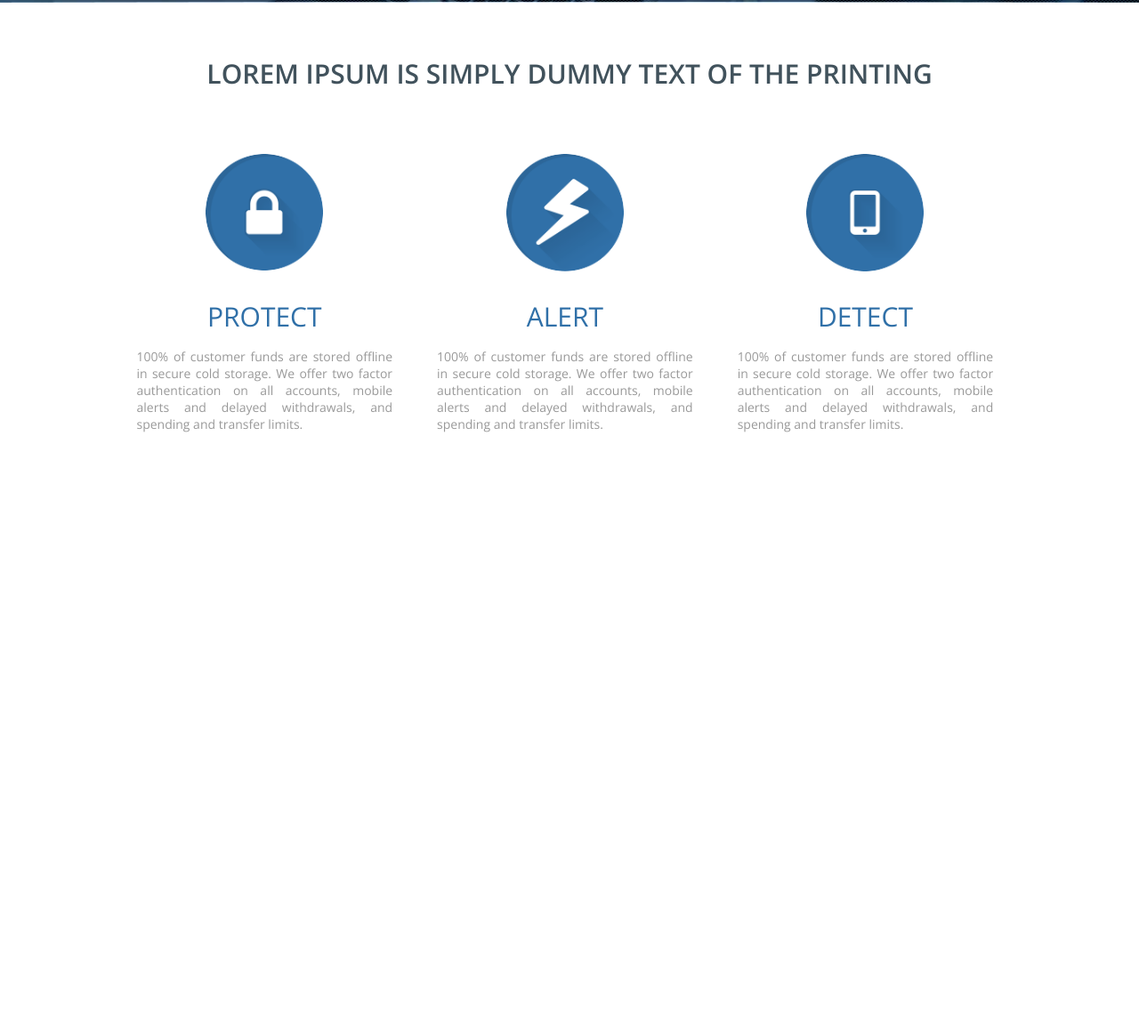
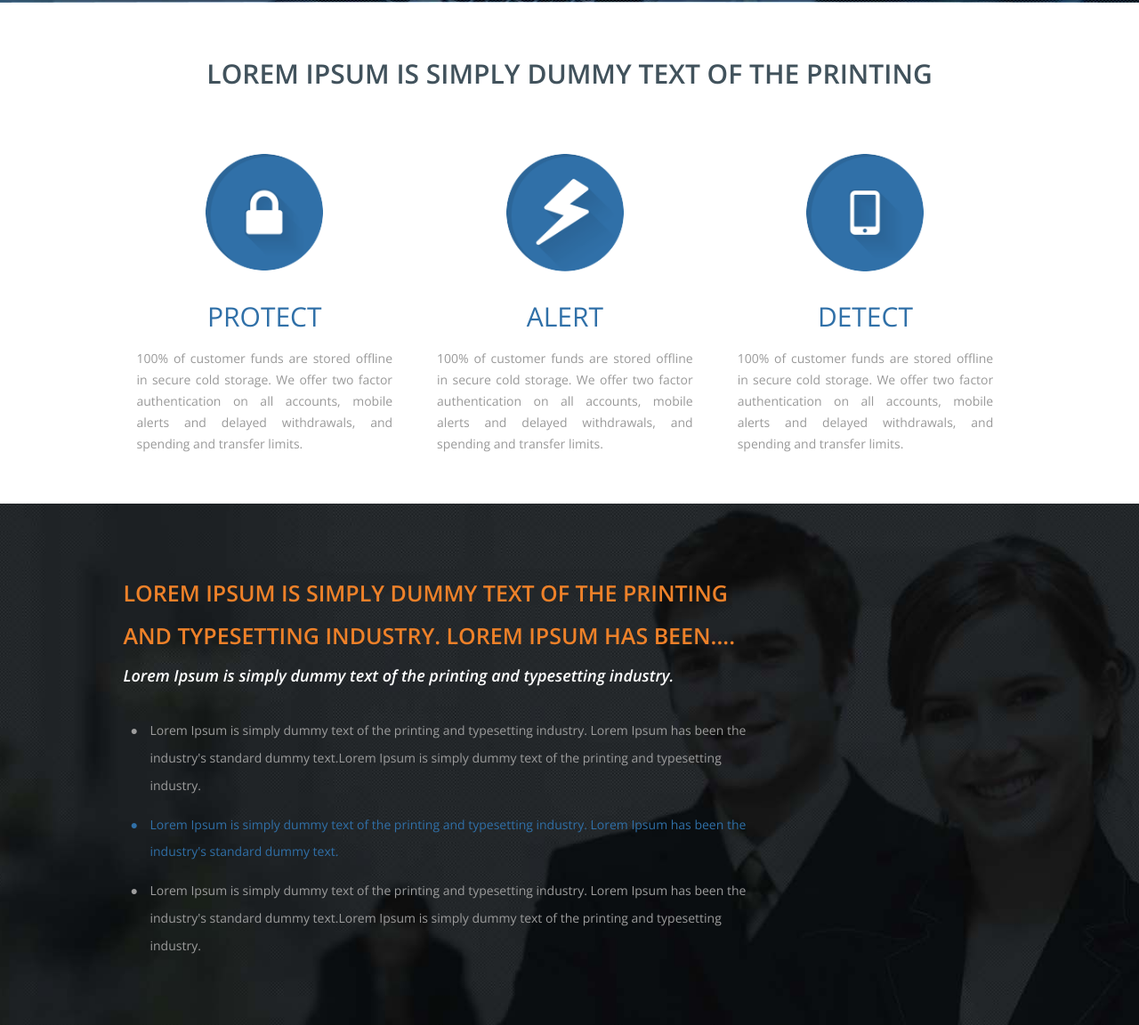
Before and after one commit to dmpvvr/dmpvvr.github.io, a plain HTML site: page iconic/index.html in a window 1280 px wide. Shown: the part 696-1848 px from the top of the page at 89% size. Before the commit the page ends 1182 px from the top, so only its background shows below. Drawn offline with nearby package versions, Linux system fonts and the light colour scheme.

Commit message:
added middle-section

```diff
--- a/iconic/css/all.scss
+++ b/iconic/css/all.scss
@@ -122,7 +122,7 @@ $maxwidth: 1023px;
 
 .services {
 	max-width: $maxwidth;
-	margin: 0 auto;
+	margin: 0 auto 55px;
 	h3 {
 		text-transform: uppercase;
 		text-align: center;
@@ -150,7 +150,7 @@ $maxwidth: 1023px;
 		span {
 			font:
 			400
-			14px
+			14px/24px
 			'Open Sans', sans-serif;
 			color: #999;
 			display: block;
@@ -174,5 +174,53 @@ $maxwidth: 1023px;
 		background-size: contain;
 		margin: 0 auto;
 	}
+}
 
+.middle-section {
+	background: url(../images/middle-section.jpg) 0 0 no-repeat;
+	background-size: cover;
+	background-position-x: center;
+	font-family: 'Open Sans', sans-serif;
+	.block {
+		max-width: $maxwidth;
+		min-height: 200px;
+		margin: 0 auto;
+		padding: 77px 10px 60px;
+		.container {
+			width: 70%;
+			h5 {
+				font-size: 25px;
+				line-height: 1.9;
+				font-weight: 600;
+				text-transform: uppercase;
+				color: #ee8129;
+				margin-bottom: 12px;
+			}
+			span {
+				display: block;
+				font-size: 18px;
+				font-style: italic;
+				color: #fff;
+				margin-bottom: 38px;
+			}
+			ul {
+				.list {
+					font-size: 14px;
+					line-height: 2.2;
+					color: #9d9d9d;
+					padding-left: 30px;
+					padding-bottom: 13px;
+					position: relative;
+				}
+				.selected {
+					color: #3070a8;
+				}
+				.list::before {
+					content: '\25CF';
+					position: absolute;
+					left: 8px;
+				}
+			}
+		}
+	}
 }
--- a/iconic/index.html
+++ b/iconic/index.html
@@ -42,9 +42,19 @@
 				<h4>detect</h4>
 				<span>100% of customer funds are stored offline in secure cold storage. We offer two­ factor authentication on all accounts, mobile alerts and delayed withdrawals, and spending and transfer limits.</span>
 			</div>
-
-		<img src="" alt="" />
-
+		</div>
+		<div class="middle-section">
+			<div class="block">
+				<div class="container">
+					<h5>Lorem Ipsum is simply dummy text of the printing and typesetting industry. Lorem Ipsum has been....</h5>
+					<span>Lorem Ipsum is simply dummy text of the printing and typesetting industry.</span>
+					<ul>
+						<li class="list">Lorem Ipsum is simply dummy text of the printing and typesetting industry. Lorem Ipsum has been the industry's standard dummy text.Lorem Ipsum is simply dummy text of the printing and typesetting industry.</li>
+						<li class="list selected">Lorem Ipsum is simply dummy text of the printing and typesetting industry. Lorem Ipsum has been the industry's standard dummy text.</li>
+						<li class="list">Lorem Ipsum is simply dummy text of the printing and typesetting industry. Lorem Ipsum has been the industry's standard dummy text.Lorem Ipsum is simply dummy text of the printing and typesetting industry.</li>
+					</ul>
+				</div>
+			</div>
 		</div>
 	</div>
 </body>
```
Also changed, not shown: iconic/css/all.css, iconic/images/middle-section.jpg (added), 1 other file.
